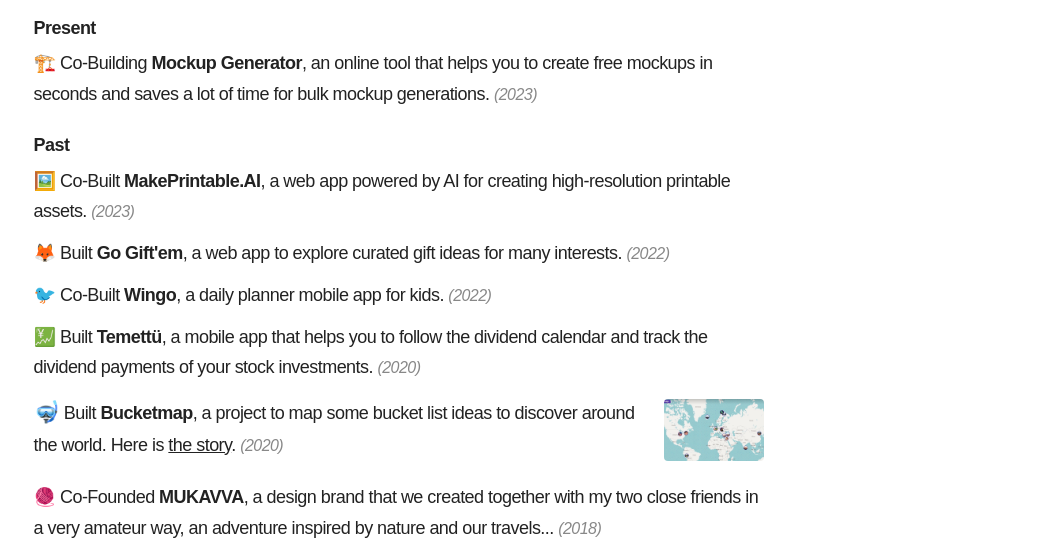
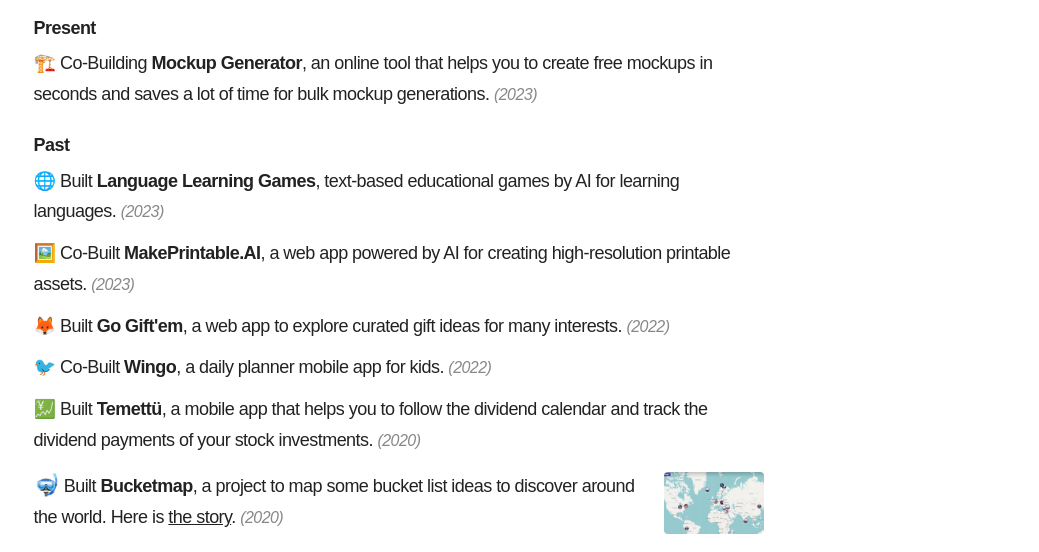
Before and after one commit to ebru/ebrukaya.me, a Gatsby site: page /projects in a window 1280 px wide. Shown: the part 193-745 px from the top of the page, without its empty margins (241-1280 px from the left). Built offline with nearby package versions, Linux system fonts and the light colour scheme; Gatsby itself is replaced by a stand-in of ours; a web font is replaced by a local one.

Commit message:
Update side-projects-card.component.jsx

```diff
--- a/src/components/side-projects-card/side-projects-card.component.jsx
+++ b/src/components/side-projects-card/side-projects-card.component.jsx
@@ -24,6 +24,10 @@
 			</ItemList>
 			<SubTitle>Past</SubTitle>
 			<ItemList>
+				<Item>
+					<CustomEmoji label='language' emoji='🌐' /> Built <CustomLink targetUrl='https://langlearngames.com'>Language Learning Games</CustomLink>,
+					text-based educational games by AI for learning languages. <Date>(2023)</Date>
+				</Item>
 				<Item>
 					<CustomEmoji label='printable' emoji='🖼️' /> Co-Built <CustomLink targetUrl='https://makeprintable.ai'>MakePrintable.AI</CustomLink>,
 					a web app powered by AI for creating high-resolution printable assets. <Date>(2023)</Date>
```
